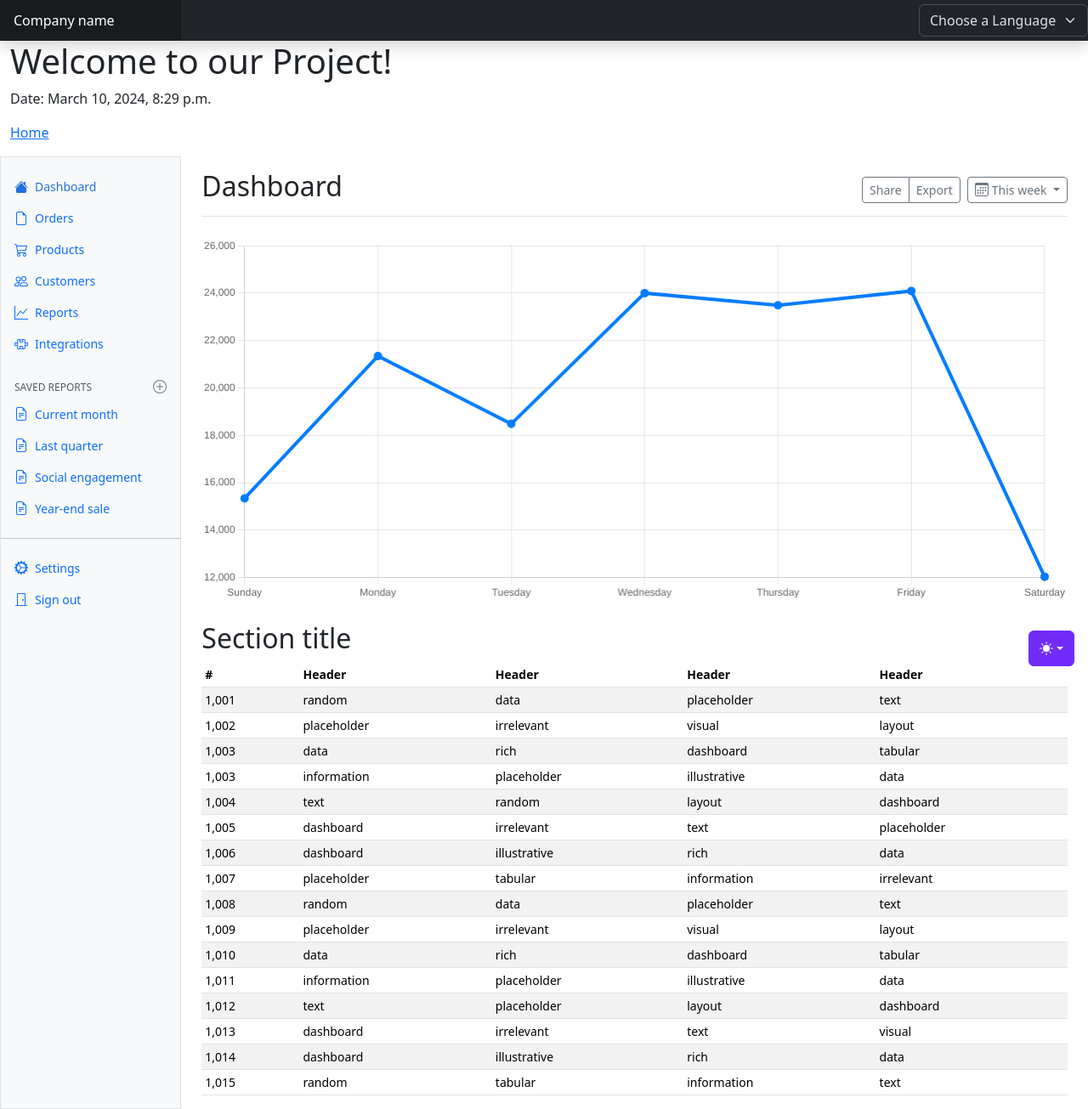
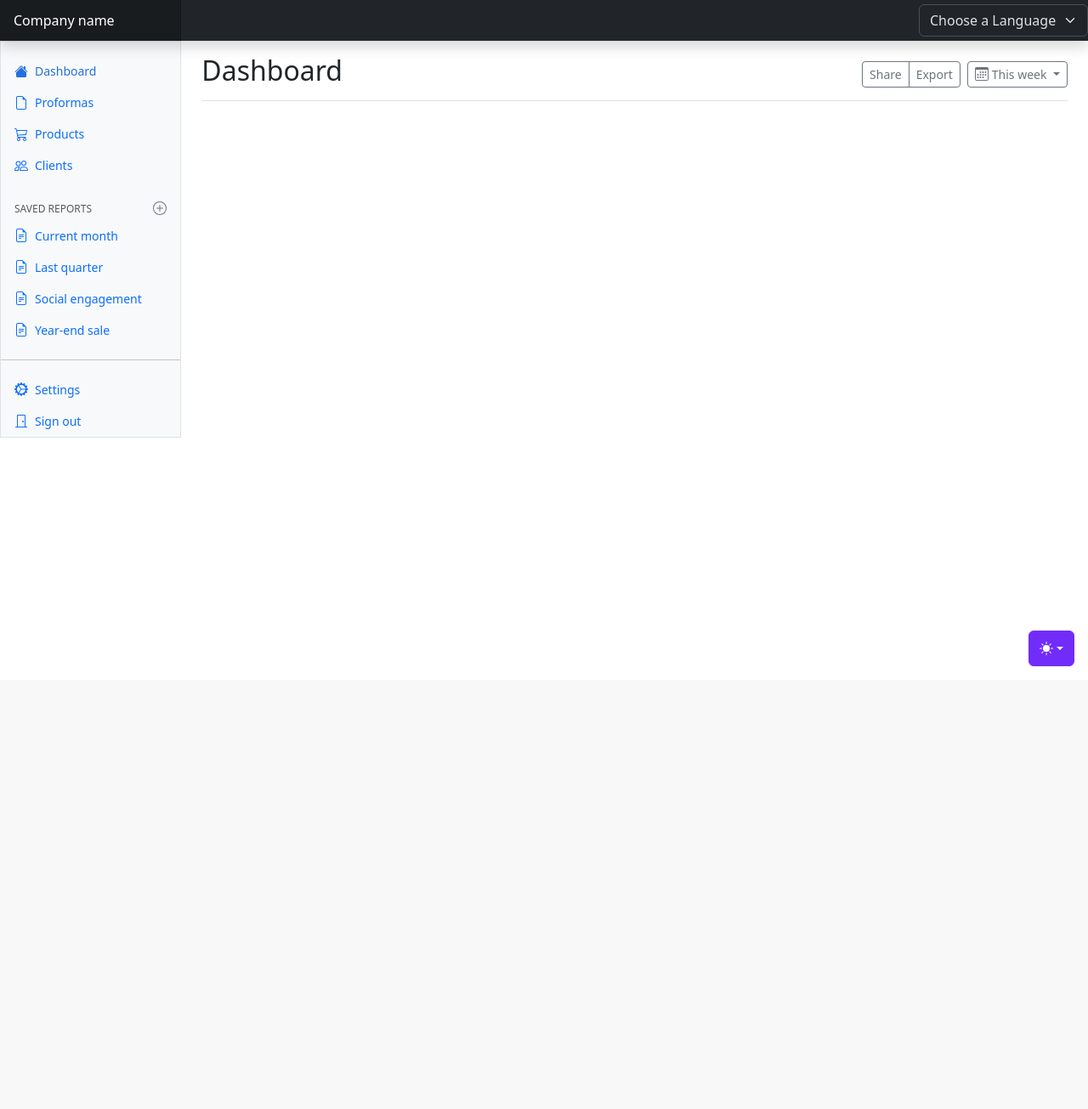
Before and after one commit to hedonazur/fillable-form, a Django app: page /formApp/ in a window 1280 px wide. Shown: the whole page at 85% size. After the commit the page ends 784 px from the top, so only its background shows below. Run offline with Django 5.2, Linux system fonts and the light colour scheme; the visitor is signed in with stand-in values (Sample User, id 1); some libraries are stand-ins or nearby versions.

Commit message:
added client link, table and form

```diff
--- a/formApp/urls.py
+++ b/formApp/urls.py
@@ -4,5 +4,6 @@ from . import views
 
 urlpatterns = [
     path('', views.index, name='formPage'),
+    path('clients/', views.clients, name='clients'),
     path('i18n/', include('django.conf.urls.i18n')),
 ]
--- a/formApp/views.py
+++ b/formApp/views.py
@@ -1,7 +1,11 @@
 from django.contrib.auth.decorators import login_required
-from django.shortcuts import render
+from django.shortcuts import render, redirect
 from django.utils import timezone
 from django.utils.translation import gettext as _
+from .models import Client
+from .forms import ClientForm
+from django.contrib import messages
+
 
 
 @login_required
@@ -9,6 +13,33 @@ def index(request):
     context = {
         'greeting': _("Welcome to our Project!"),
         'current_date': timezone.now(),
-        'redirect_to': request.path
+        'redirect_to': request.path,
     }
     return render(request, 'formApp/dashboard.html', context)
+
+
+@login_required
+def clients(request):
+    context = {}
+    clients = Client.objects.all()
+    context['clients'] = clients
+
+    if request.method == 'GET':
+        form = ClientForm()
+        context['form'] = form
+        return render(request, 'formApp/clients.html', context)
+
+    if request.method == 'POST':
+        form = ClientForm(request.POST, request.FILES)
+
+        if form.is_valid():
+            form.save()
+
+            messages.success(request, 'New Client Added')
+            return redirect('clients')
+        else:
+            messages.error(request, 'Problem processing your request')
+            return redirect('clients')
+
+
+    return render(request, 'formApp/clients.html', context)
--- /dev/null
+++ b/static/assets/css/modals.css
@@ -0,0 +1,7 @@
+.modal-sheet .modal-dialog {
+  width: 380px;
+  transition: bottom .75s ease-in-out;
+}
+.modal-sheet .modal-footer {
+  padding-bottom: 2rem;
+}
--- a/templates/base.html
+++ b/templates/base.html
@@ -8,6 +8,8 @@
   <meta name="viewport" content="width=device-width, initial-scale=1">
   <title>{% block title %}Django Auth{% endblock %}</title>
   <link href="https://cdn.jsdelivr.net/npm/bootstrap@5.3.3/dist/css/bootstrap.min.css" rel="stylesheet" integrity="sha384-QWTKZyjpPEjISv5WaRU9OFeRpok6YctnYmDr5pNlyT2bRjXh0JMhjY6hW+ALEwIH" crossorigin="anonymous">
+  <script src="{% static 'assets/dist/js/bootstrap.bundle.min.js' %}" integrity="sha384-YvpcrYf0tY3lHB60NNkmXc5s9fDVZLESaAA55NDzOxhy9GkcIdslK1eN7N6jIeHz" crossorigin="anonymous"></script>
+
   <link rel="stylesheet" href="{% static 'assets/css/accounts.css' %}">
   <!-- font-->
   <link rel="preconnect" href="https://fonts.googleapis.com">
@@ -23,6 +25,7 @@
   <link href="{% static 'assets/css/heroes.css' %}" rel="stylesheet">
   <link href="{% static 'assets/css/headers.css' %}" rel="stylesheet">
   <link href="{% static 'assets/css/features.css' %}" rel="stylesheet">
+  <link rel="stylesheet" type='text/css' href="{% static 'assets/css/modals.css' %}">
 
 </head>
 
--- a/templates/formApp/dashboard.html
+++ b/templates/formApp/dashboard.html
@@ -103,7 +103,7 @@
 </svg>
 
 <header class="navbar sticky-top bg-dark flex-md-nowrap p-0 shadow" data-bs-theme="dark">
-  <a class="navbar-brand col-md-3 col-lg-2 me-0 px-3 fs-6 text-white" href="#">Company name</a>
+  <a class="navbar-brand col-md-3 col-lg-2 me-0 px-3 fs-6 text-white" href="/">Company name</a>
   <li class="nav-link">
     {% include 'section_language.html' %}
   </li>
@@ -128,9 +128,6 @@
 </header>
 
 <div class="container-fluid">
-<h1>{{ greeting }}</h1>
-<p>{% trans "Date" %}: {{ current_date }}</p>
-<p><a href="{% url 'home' %}">Home</a></p>
   <div class="row">
     <div class="sidebar border border-right col-md-3 col-lg-2 p-0 bg-body-tertiary">
       <div class="offcanvas-md offcanvas-end bg-body-tertiary" tabindex="-1" id="sidebarMenu" aria-labelledby="sidebarMenuLabel">
@@ -141,7 +138,7 @@
         <div class="offcanvas-body d-md-flex flex-column p-0 pt-lg-3 overflow-y-auto">
           <ul class="nav flex-column">
             <li class="nav-item">
-              <a class="nav-link d-flex align-items-center gap-2 active" aria-current="page" href="#">
+              <a class="nav-link d-flex align-items-center gap-2 active" aria-current="page" href="{% url 'formPage' %}">
                 <svg class="bi"><use xlink:href="#house-fill"></use></svg>
                 Dashboard
               </a>
@@ -149,7 +146,7 @@
             <li class="nav-item">
               <a class="nav-link d-flex align-items-center gap-2" href="#">
                 <svg class="bi"><use xlink:href="#file-earmark"></use></svg>
-                Orders
+                Proformas
               </a>
             </li>
             <li class="nav-item">
@@ -159,21 +156,9 @@
               </a>
             </li>
             <li class="nav-item">
-              <a class="nav-link d-flex align-items-center gap-2" href="#">
+              <a class="nav-link d-flex align-items-center gap-2" href="{% url 'clients' %}">
                 <svg class="bi"><use xlink:href="#people"></use></svg>
-                Customers
-              </a>
-            </li>
-            <li class="nav-item">
-              <a class="nav-link d-flex align-items-center gap-2" href="#">
-                <svg class="bi"><use xlink:href="#graph-up"></use></svg>
-                Reports
-              </a>
-            </li>
-            <li class="nav-item">
-              <a class="nav-link d-flex align-items-center gap-2" href="#">
-                <svg class="bi"><use xlink:href="#puzzle"></use></svg>
-                Integrations
+                Clients
               </a>
             </li>
           </ul>
@@ -230,7 +215,7 @@
         </div>
       </div>
     </div>
-
+    {% if greeting %}
     <main class="col-md-9 ms-sm-auto col-lg-10 px-md-4">
       <div class="d-flex justify-content-between flex-wrap flex-md-nowrap align-items-center pt-3 pb-2 mb-3 border-bottom">
         <h1 class="h2">Dashboard</h1>
@@ -245,145 +230,15 @@
           </button>
         </div>
       </div>
+    </main>
+    {% endif%}
 
-      <canvas class="my-4 w-100" id="myChart" width="868" height="366" style="display: block; box-sizing: border-box; height: 366px; width: 868px;"></canvas>
+    {% block clients_content %}
+    {% endblock %}
 
-      <h2>Section title</h2>
-      <div class="table-responsive small">
-        <table class="table table-striped table-sm">
-          <thead>
-            <tr>
-              <th scope="col">#</th>
-              <th scope="col">Header</th>
-              <th scope="col">Header</th>
-              <th scope="col">Header</th>
-              <th scope="col">Header</th>
-            </tr>
-          </thead>
-          <tbody>
-            <tr>
-              <td>1,001</td>
-              <td>random</td>
-              <td>data</td>
-              <td>placeholder</td>
-              <td>text</td>
-            </tr>
-            <tr>
-              <td>1,002</td>
-              <td>placeholder</td>
-              <td>irrelevant</td>
-              <td>visual</td>
-              <td>layout</td>
-            </tr>
-            <tr>
-              <td>1,003</td>
-              <td>data</td>
-              <td>rich</td>
-              <td>dashboard</td>
-              <td>tabular</td>
-            </tr>
-            <tr>
-              <td>1,003</td>
-              <td>information</td>
-              <td>placeholder</td>
-              <td>illustrative</td>
-              <td>data</td>
-            </tr>
-            <tr>
-              <td>1,004</td>
-              <td>text</td>
-              <td>random</td>
-              <td>layout</td>
-              <td>dashboard</td>
-            </tr>
-            <tr>
-              <td>1,005</td>
-              <td>dashboard</td>
-              <td>irrelevant</td>
-              <td>text</td>
-              <td>placeholder</td>
-            </tr>
-            <tr>
-              <td>1,006</td>
-              <td>dashboard</td>
-              <td>illustrative</td>
-              <td>rich</td>
-              <td>data</td>
-            </tr>
-            <tr>
-              <td>1,007</td>
-              <td>placeholder</td>
-              <td>tabular</td>
-              <td>information</td>
-              <td>irrelevant</td>
-            </tr>
-            <tr>
-              <td>1,008</td>
-              <td>random</td>
-              <td>data</td>
-              <td>placeholder</td>
-              <td>text</td>
-            </tr>
-            <tr>
-              <td>1,009</td>
-              <td>placeholder</td>
-              <td>irrelevant</td>
-              <td>visual</td>
-              <td>layout</td>
-            </tr>
-            <tr>
-              <td>1,010</td>
-              <td>data</td>
-              <td>rich</td>
-              <td>dashboard</td>
-              <td>tabular</td>
-            </tr>
-            <tr>
-              <td>1,011</td>
-              <td>information</td>
-              <td>placeholder</td>
-              <td>illustrative</td>
-              <td>data</td>
-            </tr>
-            <tr>
-              <td>1,012</td>
-              <td>text</td>
-              <td>placeholder</td>
-              <td>layout</td>
-              <td>dashboard</td>
-            </tr>
-            <tr>
-              <td>1,013</td>
-              <td>dashboard</td>
-              <td>irrelevant</td>
-              <td>text</td>
-              <td>visual</td>
-            </tr>
-            <tr>
-              <td>1,014</td>
-              <td>dashboard</td>
-              <td>illustrative</td>
-              <td>rich</td>
-              <td>data</td>
-            </tr>
-            <tr>
-              <td>1,015</td>
-              <td>random</td>
-              <td>tabular</td>
-              <td>information</td>
-              <td>text</td>
-            </tr>
-          </tbody>
-        </table>
-      </div>
-    </main>
   </div>
 </div>
 <link rel="stylesheet" type='text/css' href="{% static 'assets/css/dashboard.css' %}">
-    <script src="https://cdn.jsdelivr.net/npm/chart.js@4.3.2/dist/chart.umd.js" integrity="sha384-eI7PSr3L1XLISH8JdDII5YN/njoSsxfbrkCTnJrzXt+ENP5MOVBxD+l6sEG4zoLp" crossorigin="anonymous"></script>
-    <script src="{% static 'assets/js/dashboard.js' %}"></script>
-    <script src="{% static 'assets/dist/js/bootstrap.bundle.min.js' %}" integrity="sha384-YvpcrYf0tY3lHB60NNkmXc5s9fDVZLESaAA55NDzOxhy9GkcIdslK1eN7N6jIeHz" crossorigin="anonymous"></script>
-
-    <div class="extLives"></div></body>
-
+<script src="{% static 'assets/dist/js/bootstrap.bundle.min.js' %}" integrity="sha384-YvpcrYf0tY3lHB60NNkmXc5s9fDVZLESaAA55NDzOxhy9GkcIdslK1eN7N6jIeHz" crossorigin="anonymous"></script>
+<div class="extLives"></div></body>
 {% endblock %}
```
Also changed, not shown: templates/formApp/client_modal.html (added, +25 -0 lines), templates/formApp/clients.html (added, +47 -0 lines).
